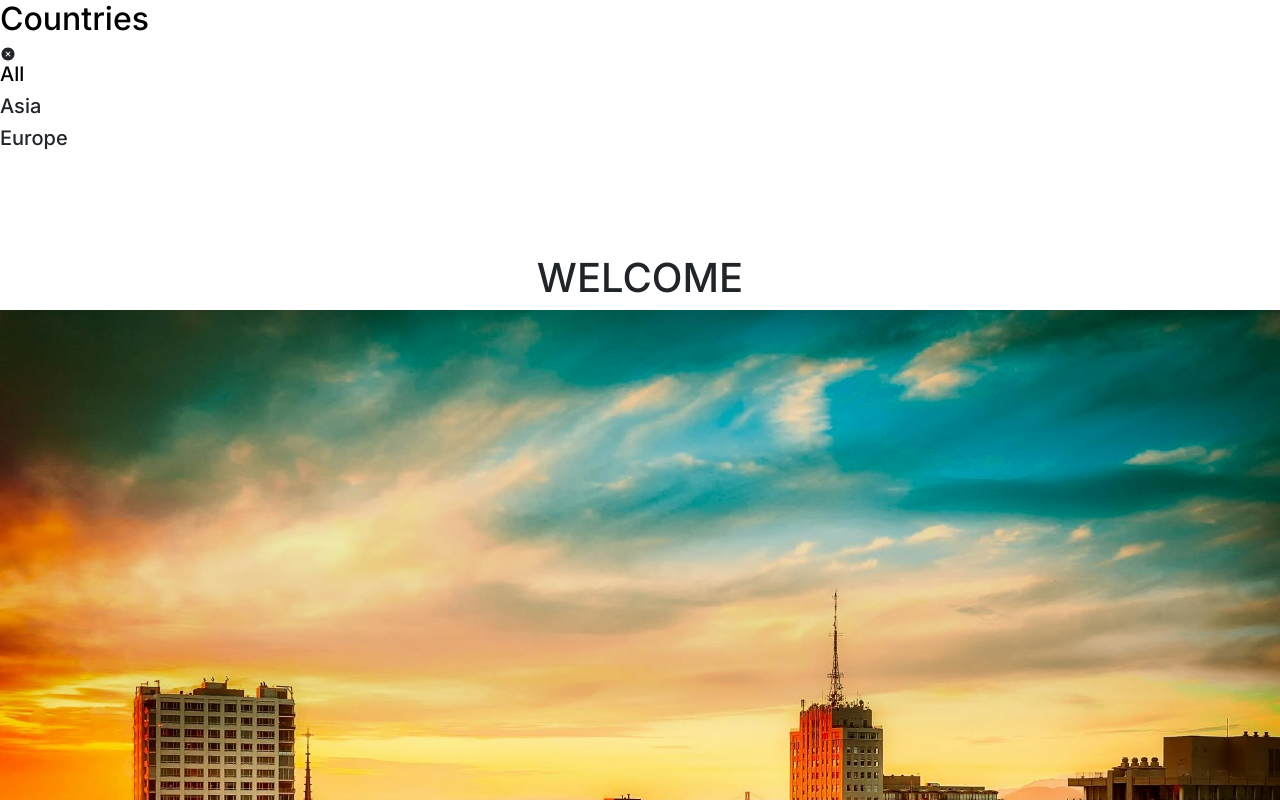
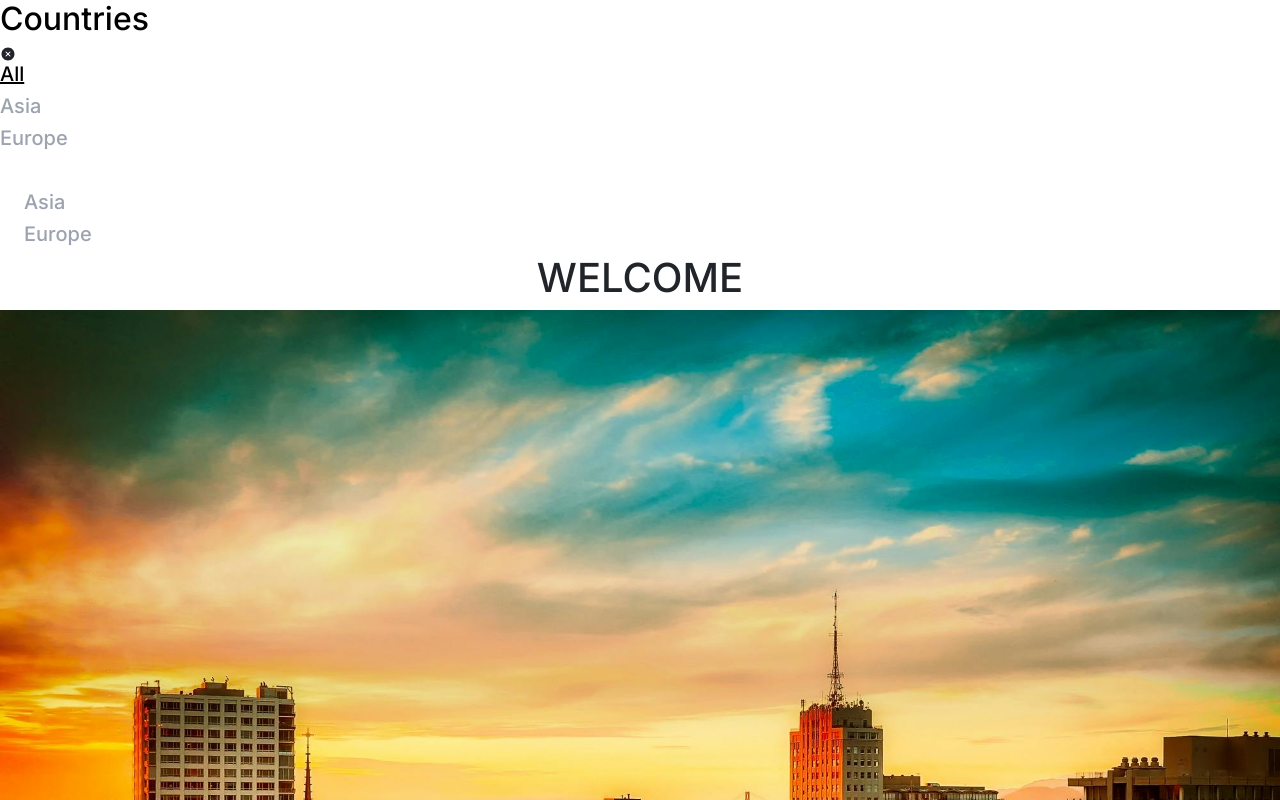
Before and after one commit to akshay-dev-3395/Timesworld-L1-MT, a Next.js app: page /home in a window 1280 px wide. Both pictures are taken after a click on the element 640 px from the left and 54 px from the top of the page. Shown: the top 800 px of the page. Built offline with nearby package versions, Linux system fonts and the light colour scheme; no server answers.

Commit message:
home screen filter section competed

```diff
--- a/src/app/home/page.tsx
+++ b/src/app/home/page.tsx
@@ -9,16 +9,26 @@ import React from "react";
 import useHomeHook from "./useHomeHook";
 
 const HomeScreen = () => {
-  const [onPressLoadMore, isLoading, countryList] = useHomeHook();
+  const [
+    onPressLoadMore,
+    isLoading,
+    countryList,
+    onPressNavLink,
+    filterCountry,
+  ] = useHomeHook();
   return (
     <div className="h-screen flex flex-col">
-      <NavBarSection />
+      <NavBarSection
+        onPressNavLink={onPressNavLink}
+        filterCountry={filterCountry}
+      />
       <WelcomeTitle />
       <Carousels />
       <CountryList
         onPressLoadMore={onPressLoadMore}
         countryList={countryList}
         isLoading={isLoading}
+        filterCountry={filterCountry}
       />
       <Footer />
     </div>
--- a/src/app/home/useHomeHook.ts
+++ b/src/app/home/useHomeHook.ts
@@ -7,22 +7,53 @@ const useHomeHook = () => {
   const { countryData } = useAppSelector((state) => state.homeReducer);
   const [currentIndex, setCurrentIndex] = useState(0);
   const [isLoading, setIsLoading] = useState(true);
+  const [filterCountry, setFilterCountry] = useState("all");
   const itemsPerPage = 10;
 
   const countryList = useMemo(() => {
-    const displayedCountries = countryData.slice(
-      0,
-      currentIndex + itemsPerPage
-    );
+    if (filterCountry === "all") {
+      const displayedCountries = countryData.slice(
+        0,
+        currentIndex + itemsPerPage
+      );
+      return displayedCountries;
+    }
+    if (filterCountry === "Asia") {
+      const filterData = countryData.filter(
+        (item: any) => item?.region == filterCountry
+      );
+      const displayedCountries = filterData.slice(
+        0,
+        currentIndex + itemsPerPage
+      );
 
-    return displayedCountries;
-  }, [currentIndex, countryData]);
+      return displayedCountries;
+    }
+    if (filterCountry === "Europe") {
+      const filterData = countryData.filter(
+        (item: any) => item?.region == filterCountry
+      );
+      const displayedCountries = filterData.slice(
+        0,
+        currentIndex + itemsPerPage
+      );
+
+      return displayedCountries;
+    }
+  }, [currentIndex, countryData, filterCountry]);
 
   console.log("countryData====", countryList);
 
   const onPressLoadMore = useCallback(() => {
     setCurrentIndex((prev) => prev + itemsPerPage);
   }, [currentIndex]);
+
+  const onPressNavLink = useCallback(
+    (type: string) => {
+      setFilterCountry(type);
+    },
+    [filterCountry]
+  );
 
   const fetchCountryFunction = async () => {
     setIsLoading(true);
@@ -43,7 +74,13 @@ const useHomeHook = () => {
     fetchCountryFunction();
   }, []);
 
-  return [onPressLoadMore, isLoading, countryList];
+  return [
+    onPressLoadMore,
+    isLoading,
+    countryList,
+    onPressNavLink,
+    filterCountry,
+  ];
 };
 
 export default useHomeHook;
--- a/src/components/HomeScreenComponent/CountryList.tsx
+++ b/src/components/HomeScreenComponent/CountryList.tsx
@@ -1,6 +1,6 @@
 "use client";
 
-import React from "react";
+import React, { useMemo } from "react";
 import ButtonComponent from "../CommonComponent/ButtonComponent";
 import Image from "next/image";
 import { useAppSelector } from "@/store/useStoreHook";
@@ -9,13 +9,24 @@ type Props = {
   onPressLoadMore: () => void;
   countryList: any[];
   isLoading: boolean;
+  filterCountry: string;
 };
 
 const CountryList = (props: Props) => {
-  const { isLoading, countryList, onPressLoadMore } = props;
+  const { isLoading, countryList, onPressLoadMore, filterCountry } = props;
   const { countryData } = useAppSelector((state) => state.homeReducer);
 
-  const isVisibleButton = Boolean(countryData.length === countryList.length);
+  const isVisibleButton = useMemo(() => {
+    if (filterCountry === "all") {
+      return Boolean(countryData.length === countryList.length);
+    }
+
+    const newArray = countryData.filter(
+      (item: any) => item?.region == filterCountry
+    );
+
+    return Boolean(newArray.length === countryList.length);
+  }, [filterCountry, countryData, countryList]);
 
   return (
     <div className="my-5">
--- a/src/components/HomeScreenComponent/NavBarSection.tsx
+++ b/src/components/HomeScreenComponent/NavBarSection.tsx
@@ -2,13 +2,24 @@
 import React, { useState } from "react";
 import { IoReorderThree, IoCloseCircle } from "react-icons/io5";
 
-type Props = {};
+type Props = {
+  onPressNavLink: (name: string) => void;
+  filterCountry: string;
+};
 
 const NavBarSection = (props: Props) => {
+  const { onPressNavLink, filterCountry } = props;
   const [isClickIcon, setIsClickIcon] = useState<boolean>(false);
 
   const handleClick = () => {
     setIsClickIcon((prev) => !prev);
+  };
+
+  const onClickMobList = (type: string) => {
+    if (type != filterCountry) {
+      onPressNavLink(type);
+      handleClick();
+    }
   };
 
   return (
@@ -26,18 +37,70 @@ const NavBarSection = (props: Props) => {
           )}
         </div>
         <div className="lg:flex md:flex sm:flex flex-row gap-4 hidden">
-          <h5 className="text-black text-lg underline decoration-2 decoration-black">
+          <h5
+            onClick={() => onPressNavLink("all")}
+            className=" text-lg decoration-2 decoration-black cursor-pointer"
+            style={{
+              textDecoration: filterCountry === "all" ? "underline" : "none",
+              color: filterCountry === "all" ? "#000" : "#9ca3af",
+            }}
+          >
             All
           </h5>
-          <h5 className="text-gray-400 text-lg">Asia</h5>
-          <h5 className="text-gray-400 text-lg">Europe</h5>
+          <h5
+            onClick={() => onPressNavLink("Asia")}
+            className=" text-lg decoration-2 decoration-black cursor-pointer"
+            style={{
+              textDecoration: filterCountry === "Asia" ? "underline" : "none",
+              color: filterCountry === "Asia" ? "#000" : "#9ca3af",
+            }}
+          >
+            Asia
+          </h5>
+          <h5
+            onClick={() => onPressNavLink("Europe")}
+            className=" text-lg decoration-2 decoration-black cursor-pointer"
+            style={{
+              textDecoration: filterCountry === "Europe" ? "underline" : "none",
+              color: filterCountry === "Europe" ? "#000" : "#9ca3af",
+            }}
+          >
+            Europe
+          </h5>
         </div>
       </div>
       {isClickIcon && (
         <div className="bg-slate-900 px-4 py-6 flex flex-col gap-3 absolute z-10 w-full">
-          <h5 className="text-white text-lg">All</h5>
-          <h5 className="text-white text-lg">Asia</h5>
-          <h5 className="text-white text-lg">Europe</h5>
+          <h5
+            className="text-lg decoration-2 decoration-white"
+            onClick={() => onClickMobList("all")}
+            style={{
+              textDecoration: filterCountry === "all" ? "underline" : "none",
+              color: filterCountry === "all" ? "#fff" : "#9ca3af",
+            }}
+          >
+            All
+          </h5>
+          <h5
+            className="text-lg decoration-2 decoration-white"
+            onClick={() => onClickMobList("Asia")}
+            style={{
+              textDecoration: filterCountry === "Asia" ? "underline" : "none",
+              color: filterCountry === "Asia" ? "#fff" : "#9ca3af",
+            }}
+          >
+            Asia
+          </h5>
+          <h5
+            className=" text-lg decoration-2 decoration-white"
+            onClick={() => onClickMobList("Europe")}
+            style={{
+              textDecoration: filterCountry === "Europe" ? "underline" : "none",
+              color: filterCountry === "Europe" ? "#fff" : "#9ca3af",
+            }}
+          >
+            Europe
+          </h5>
         </div>
       )}
     </nav>
```
